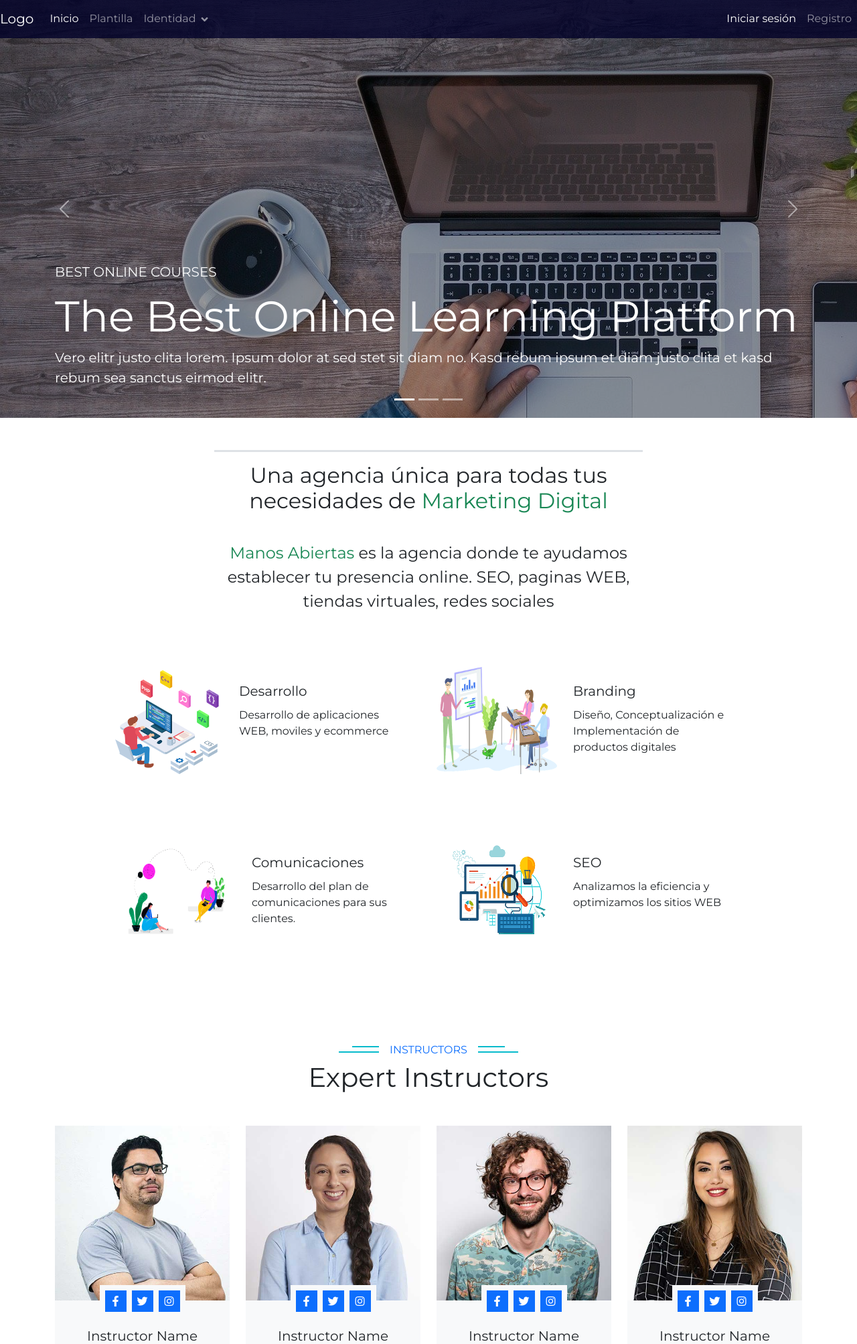
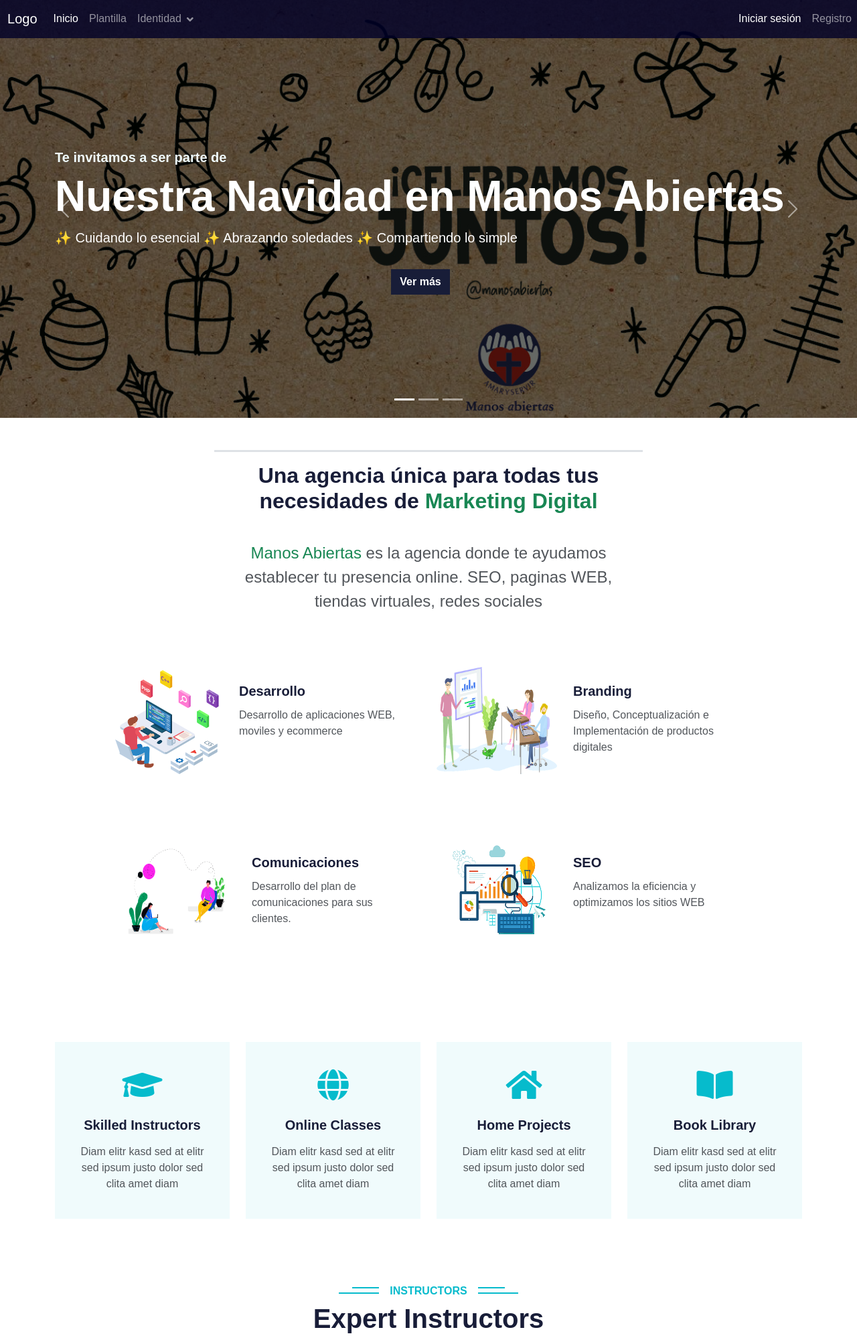
Before and after one commit to gonzalocandia92/fundacionala-informatorio, a Django app: page / in a window 1280 px wide. Shown: the top 2007 px of the page at 67% size. Run offline with Django 4.2, Linux system fonts and the light colour scheme; some libraries are stand-ins or nearby versions.

Commit message:
modificación de slides

```diff
--- a/templates/base/base.html
+++ b/templates/base/base.html
@@ -21,7 +21,7 @@
     <link href="{{STATIC_URL}}/static/lib/owlcarousel/assets/owl.carousel.min.css" rel="stylesheet">
 
     <!-- Customized Bootstrap Stylesheet -->
-    {% comment %} <link href="{{STATIC_URL}}/static/css/bootstrap.min.css" rel="stylesheet"> {% endcomment %}
+    <link href="{{STATIC_URL}}/static/css/bootstrap.min.css" rel="stylesheet">
 
     <!-- Template Stylesheet -->
     <link href="{{STATIC_URL}}/static/css/style.css" rel="stylesheet">
@@ -65,6 +65,16 @@
         <!-- Option 1: Bootstrap Bundle with Popper -->
         <script src="https://cdn.jsdelivr.net/npm/bootstrap@5.0.0-beta2/dist/js/bootstrap.bundle.min.js" integrity="sha384-b5kHyXgcpbZJO/tY9Ul7kGkf1S0CWuKcCD38l8YkeH8z8QjE0GmW1gYU5S9FOnJ0" crossorigin="anonymous"></script>
         <script src="https://unpkg.com/typewriter-effect@latest/dist/core.js"></script>
-        <script src="{{STATIC_URL}}/static/js/main.js"></script>
+
+            <!-- JavaScript Libraries -->
+        {% comment %} <script src="https://code.jquery.com/jquery-3.4.1.min.js"></script>
+        <script src="https://cdn.jsdelivr.net/npm/bootstrap@5.0.0/dist/js/bootstrap.bundle.min.js"></script>
+        <script src="{{STATIC_URL}}/static/lib/wow/wow.min.js"></script>
+        <script src="{{STATIC_URL}}/static/lib/easing/easing.min.js"></script>
+        <script src="{{STATIC_URL}}/static/lib/waypoints/waypoints.min.js"></script>
+        <script src="{{STATIC_URL}}/static/lib/owlcarousel/owl.carousel.min.js"></script>
+
+        <!-- Template Javascript -->
+        <script src="{{STATIC_URL}}/static/js/main.js"></script> {% endcomment %}
   </body>
 </html>
--- a/templates/base/header.html
+++ b/templates/base/header.html
@@ -1,7 +1,7 @@
 
   <header>
     <nav class="navbar fixed-top navbar-expand navbar-dark" style="background: rgba(0, 0, 40, .8);">
-      <a class="navbar-brand" href="#">{% if request.session.email %}{{request.session.email}}{% else %} Logo {% endif %}</a>
+      <a class="navbar-brand" href="#"> &nbsp{% if request.session.email %}{{request.session.email}}{% else %} Logo {% endif %}</a>
       <button class="navbar-toggler d-lg-none" type="button" data-bs-toggle="collapse" data-bs-target="#collapsibleNavId" aria-controls="collapsibleNavId"
            aria-expanded="false" aria-label="Toggle navigation"></button>
       <div class="collapse navbar-collapse" id="collapsibleNavId">
--- a/templates/base/index.html
+++ b/templates/base/index.html
@@ -16,16 +16,21 @@
     </ol>
     <div class="carousel-inner" role="listbox">
       <div class="carousel-item active">
-        <img src="static/img/slide1.jpg" class="w-20 d-block" alt="First slide">
+        <img src="static/img/calesita1.png" class="w-20 d-block" alt="First slide">
 
 
-        <div class="position-absolute top-0 start-0 w-100 h-100 d-flex align-items-center" style="background: rgba(0, 6, 0, .4);">
+        <div class="position-absolute top-0 start-0 w-100 h-100 d-flex align-items-center" style="background: rgba(0, 6, 0, .6);">
           <div class="container">
               <div class="row justify-content-start">
                   <div class="">
-                      <h5 class="text-light text-uppercase mb-3 animated slideInDown">Best Online Courses</h5>
-                      <h1 class="display-3 text-white animated slideInDown">The Best Online Learning Platform</h1>
-                      <p class="fs-5 text-white mb-4 pb-2">Vero elitr justo clita lorem. Ipsum dolor at sed stet sit diam no. Kasd rebum ipsum et diam justo clita et kasd rebum sea sanctus eirmod elitr.</p>
+                      <h5 class="text-light animated slideInDown">Te invitamos a ser parte de</h5>
+                      <h1 class="display-3 text-white animated slideInDown"> Nuestra Navidad en Manos Abiertas</h1>
+                      <p class="fs-5 text-white mb-4 pb-2">✨ Cuidando lo esencial ✨ Abrazando soledades ✨ Compartiendo lo simple</p>
+                  </div>
+                  <div class="row justify-content-md-center">
+                  <div class="col-md-auto">
+                    <a name="" id="" class="btn btn-dark" href="https://www.manosabiertas.org.ar/navidad-2022/" role="button"  >Ver más</a>
+                  </div>
                   </div>
               </div>
           </div>
@@ -36,14 +41,19 @@
       </div>
 
       <div class="carousel-item">
-        <img src="static/img/slide4.png" class="w-60 d-block" alt="Second slide">
+        <img src="static/img/calesita2.png" class="w-60 d-block" alt="Second slide">
         <div class="position-absolute top-0 start-0 w-100 h-100 d-flex align-items-center" style="background: rgba(0, 6, 0, .4);">
           <div class="container">
               <div class="row justify-content-start">
                   <div class="">
-                      <h5 class="text-light text-uppercase mb-3 animated slideInDown">Best Online Courses</h5>
-                      <h1 class="display-3 text-white animated slideInDown">The Best Online Learning Platform</h1>
-                      <p class="fs-5 text-white mb-4 pb-2">Vero elitr justo clita lorem. Ipsum dolor at sed stet sit diam no. Kasd rebum ipsum et diam justo clita et kasd rebum sea sanctus eirmod elitr.</p>
+                      <h5 class="text-light text-uppercase mb-3 animated slideInDown">#30añosEnArgentina </h5>
+                      <h1 class="display-3 text-white animated slideInDown">¡Juntos seguimos haciendo grandes cosas!</h1>
+
+                      <div class="row justify-content-md-center">
+                        <div class="col-md-auto">
+                          <a name="" id="" class="btn btn-dark" href="https://www.manosabiertas.org.ar" role="button"  >Ver más</a>
+                        </div>
+                        </div>
                   </div>
               </div>
           </div>
@@ -52,14 +62,19 @@
       </div>
 
       <div class="carousel-item">
-        <img src="static/img/slide7.png" class="w-60 d-block" alt="Third slide">
+        <img src="static/img/calesita4.png"  class="w-60 d-block" alt="Third slide">
           <div class="position-absolute top-0 start-0 w-100 h-100 d-flex align-items-center" style="background: rgba(0, 6, 0, .4);">
             <div class="container">
                 <div class="row justify-content-start">
                     <div class="">
-                        <h5 class="text-light text-uppercase mb-3 animated slideInDown">Best Online Courses</h5>
-                        <h1 class="display-3 text-white animated slideInDown">The Best Online Learning Platform</h1>
-                        <p class="fs-5 text-white mb-4 pb-2">Vero elitr justo clita lorem. Ipsum dolor at sed stet sit diam no. Kasd rebum ipsum et diam justo clita et kasd rebum sea sanctus eirmod elitr.</p>
+                        <h5 class="text-light text-uppercase mb-3 animated slideInDown">Con tu aporte mensual podemos seguir brindando contención a los más vulnerables</h5>
+                        <h1 class="display-3 text-white animated slideInDown">Manos Abiertas desde hace 30 años acompaña a los más necesitados</h1>
+                        <p class="fs-5 text-white mb-4 pb-2">Con tu aporte mensual podemos seguir brindando contención a los más vulnerables a través de nuestras obras y programas en las 11 delegaciones de Argentina.</p>
+                        <div class="row justify-content-md-center">
+                          <div class="col-md-auto">
+                            <a name="" id="" class="btn btn-danger" href="https://donaronline.org/manos-abiertas/donar" role="button"  >Doná ahora</a>
+                          </div>
+                          </div>
                     </div>
                 </div>
             </div>
@@ -139,8 +154,8 @@
   </section>
 
 
-<!------------- SERVICIOS  ------
-<! -------------------------------------
+<!------------- SERVICIOS  -------->
+<! --------------------------------------->
 
 
     <div class="container-xxl py-5">
@@ -190,9 +205,9 @@
 
 
 
-<!----------------------------------------------------------------
-  <! --- Autoridades
-<!----------------------------------------------------------------
+<!------------------------------------------------------------------>
+  <!--- Autoridades -->
+<!------------------------------------------------------------------>
 
   <!-- Team Start -->
   <div class="container-xxl py-5">
```
Also changed, not shown: static/img/calesita1.png (added), static/img/calesita2.png (added), static/img/calesita4.png (added), static/img/ong1.png (added), static/img/ong3.png (added), static/img/slide1.jpg (deleted), 2 other files.
